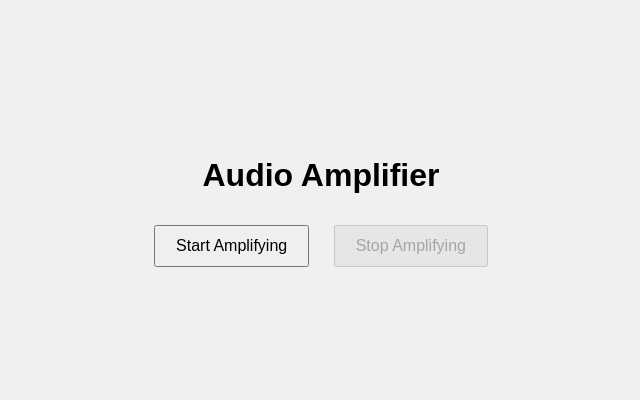
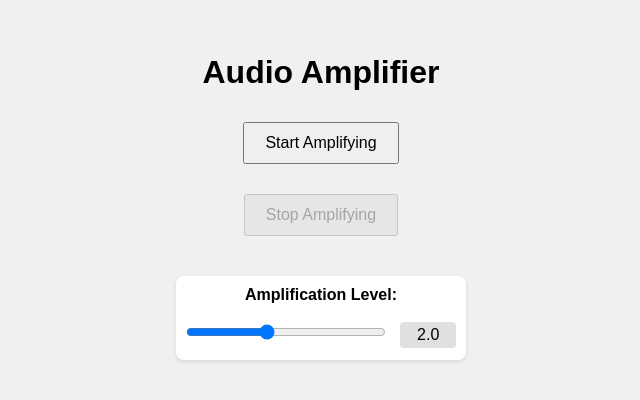
Before and after one commit to dafueal/MicAmp, a plain HTML site: page index.html in a window 1280 px wide. Shown: the part 202-602 px from the top of the page, without its empty margins (319-959 px from the left). Drawn offline with Linux system fonts and the light colour scheme.

Commit message:
Add files via upload
Añadido control de volumen

```diff
--- a/index.html
+++ b/index.html
@@ -9,8 +9,15 @@
 <body>
     <div class="container">
         <h1>Audio Amplifier</h1>
-        <button id="start">Start Amplifying</button>
-        <button id="stop" disabled>Stop Amplifying</button>
+        <div class="controls">
+            <button id="start">Start Amplifying</button>
+            <button id="stop" disabled>Stop Amplifying</button>
+            <div class="gain-control">
+                <label for="gain">Amplification Level:</label>
+                <input type="range" id="gain" min="0" max="5" step="0.1" value="2">
+                <span id="gain-value">2.0</span>
+            </div>
+        </div>
     </div>
     <script src="script.js"></script>
 </body>
--- a/script.js
+++ b/script.js
@@ -28,7 +28,8 @@ async function initAudio() {
         // Create and connect nodes
         microphone = audioContext.createMediaStreamSource(stream);
         microphone.connect(gainNode);
-        gainNode.gain.setValueAtTime(2, audioContext.currentTime);
+        const gainSlider = document.getElementById('gain');
+        gainNode.gain.setValueAtTime(gainSlider.value, audioContext.currentTime);
         gainNode.connect(audioContext.destination);
 
         // Update UI
@@ -58,3 +59,15 @@ document.getElementById('stop').addEventListener('click', () => {
         console.error('Error stopping audio:', error);
     }
 });
+
+// Add gain control listener
+const gainSlider = document.getElementById('gain');
+const gainValue = document.getElementById('gain-value');
+
+gainSlider.addEventListener('input', () => {
+    const value = parseFloat(gainSlider.value);
+    gainValue.textContent = value.toFixed(1);
+    if (gainNode) {
+        gainNode.gain.setValueAtTime(value, audioContext.currentTime);
+    }
+});
--- a/style.css
+++ b/style.css
@@ -17,3 +17,38 @@ button {
     font-size: 16px;
     cursor: pointer;
 }
+
+.gain-control {
+    margin: 20px 0;
+    padding: 10px;
+    background-color: #fff;
+    border-radius: 8px;
+    box-shadow: 0 2px 4px rgba(0,0,0,0.1);
+}
+
+.gain-control label {
+    display: block;
+    margin-bottom: 10px;
+    font-weight: bold;
+}
+
+.gain-control input[type="range"] {
+    width: 200px;
+    margin: 10px 0;
+}
+
+.gain-control span {
+    display: inline-block;
+    min-width: 40px;
+    padding: 4px 8px;
+    background-color: #e0e0e0;
+    border-radius: 4px;
+    margin-left: 10px;
+}
+
+.controls {
+    display: flex;
+    flex-direction: column;
+    align-items: center;
+    gap: 10px;
+}
```
